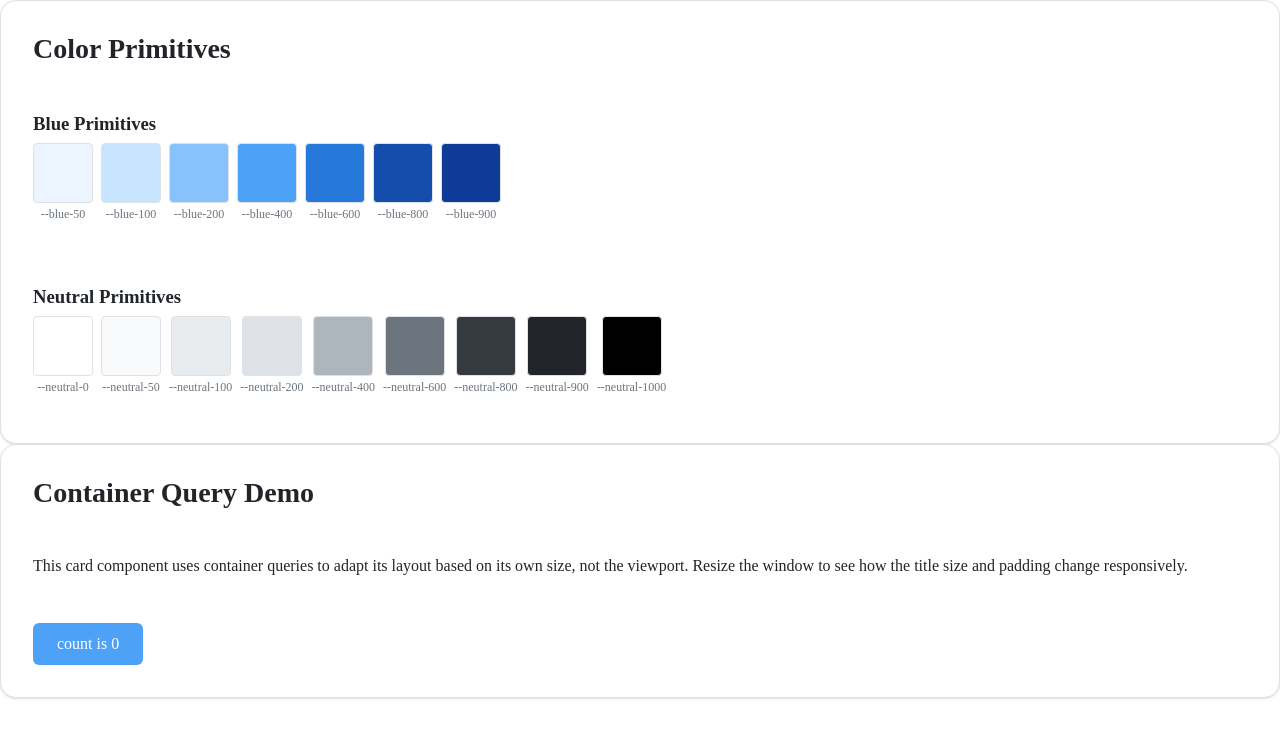
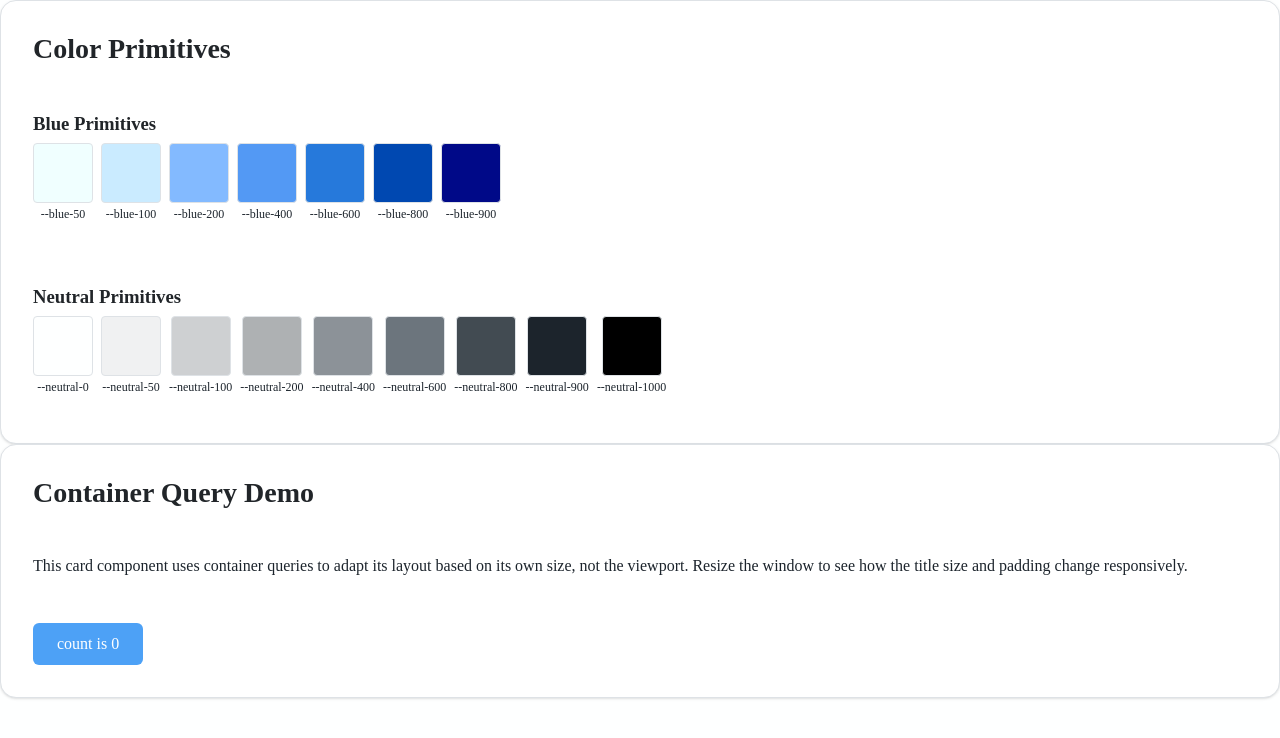
Before and after one commit to tv104/vanilla-css, a React (Vite) app: page / in a window 1280 px wide. Shown: the top 738 px of the page. Built offline with nearby package versions, Linux system fonts and the light colour scheme.

Commit message:
derive colors from a single base color

```diff
--- a/src/styles/colors.css
+++ b/src/styles/colors.css
@@ -1,22 +1,25 @@
 :root {
-  /* Primitive color tokens */
-  --blue-50: #ebf4ff;
-  --blue-100: #c8e5ff;
-  --blue-200: #88c2fd;
-  --blue-400: #4da1f6;
-  --blue-600: #2679db;
-  --blue-800: #144dac;
-  --blue-900: #0e3b95;
+  /* Base colors - 600 is foundation */
+  --blue-base: #2679db;     /* blue-600 */
+  --neutral-base: #6c757d;  /* neutral-600 */
 
-  --neutral-0: #ffffff;
-  --neutral-50: #f8f9fa;
-  --neutral-100: #e9ecef;
-  --neutral-200: #dee2e6;
-  --neutral-400: #adb5bd;
-  --neutral-600: #6c757d;
-  --neutral-800: #343a40;
-  --neutral-900: #212529;
-  --neutral-1000: #000000;
+  --blue-50: oklch(from var(--blue-base) calc(l + 0.45) calc(c * 0.2) h);
+  --blue-100: oklch(from var(--blue-base) calc(l + 0.35) calc(c * 0.4) h);
+  --blue-200: oklch(from var(--blue-base) calc(l + 0.2) calc(c * 0.7) h);
+  --blue-400: oklch(from var(--blue-base) calc(l + 0.1) calc(c * 0.9) h);
+  --blue-600: var(--blue-base); /* Base color */
+  --blue-800: oklch(from var(--blue-base) calc(l - 0.15) calc(c * 1.1) h);
+  --blue-900: oklch(from var(--blue-base) calc(l - 0.3) calc(c * 1.2) h);
+
+  --neutral-0: oklch(from var(--neutral-base) 100% calc(c * 0.1) h);
+  --neutral-50: oklch(from var(--neutral-base) calc(l + 0.4) calc(c * 0.1) h);
+  --neutral-100: oklch(from var(--neutral-base) calc(l + 0.3) calc(c * 0.2) h);
+  --neutral-200: oklch(from var(--neutral-base) calc(l + 0.2) calc(c * 0.3) h);
+  --neutral-400: oklch(from var(--neutral-base) calc(l + 0.1) calc(c * 0.7) h);
+  --neutral-600: var(--neutral-base); /* Base color */
+  --neutral-800: oklch(from var(--neutral-base) calc(l - 0.15) c h);
+  --neutral-900: oklch(from var(--neutral-base) calc(l - 0.3) calc(c * 1.1) h);
+  --neutral-1000: oklch(from var(--neutral-base) 0% calc(c * 0.2) h);
 
   /* Semantic color declarations, required for stylelint plugin recognition */
   --surface-primary: var(--neutral-0);
@@ -24,7 +27,7 @@
   --surface-muted: var(--neutral-100);
 
   --content-primary: var(--neutral-900);
-  --content-secondary: var(--neutral-600);
+  --content-tertiary: var(--neutral-400);
   --content-inverse: var(--neutral-0);
   --content-accent: var(--blue-600);
   --content-link: var(--blue-400);
```
